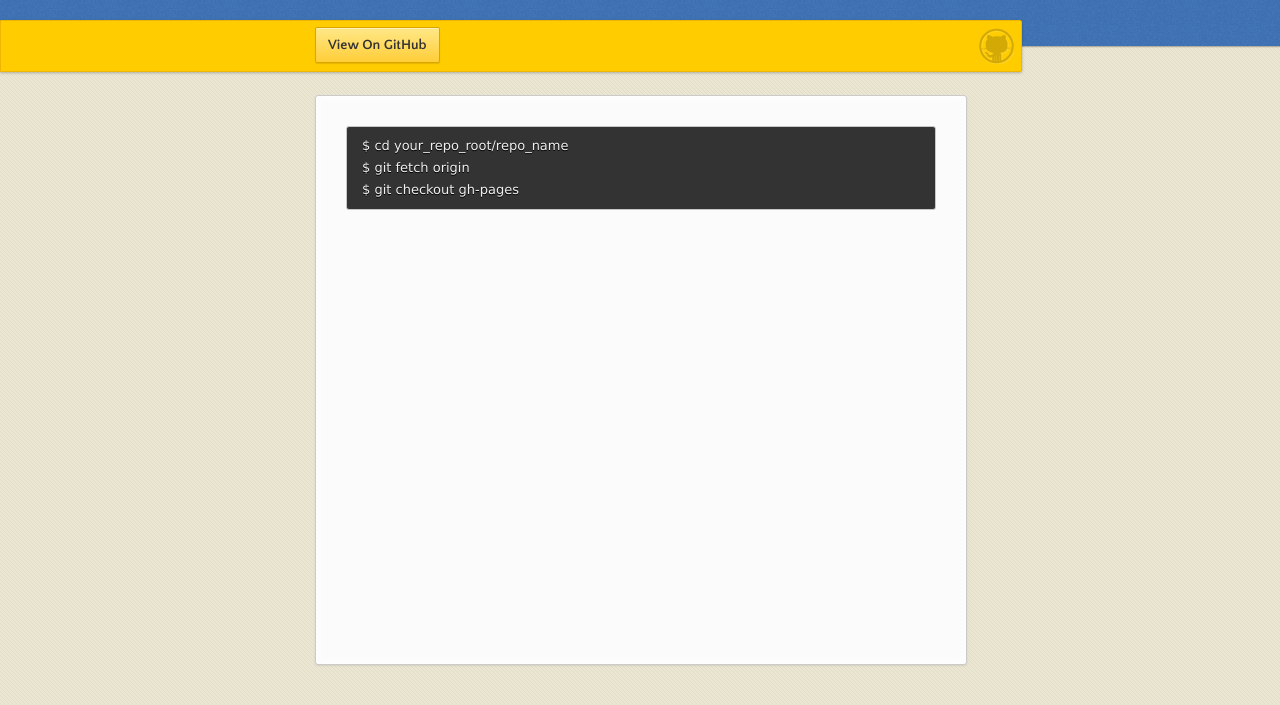
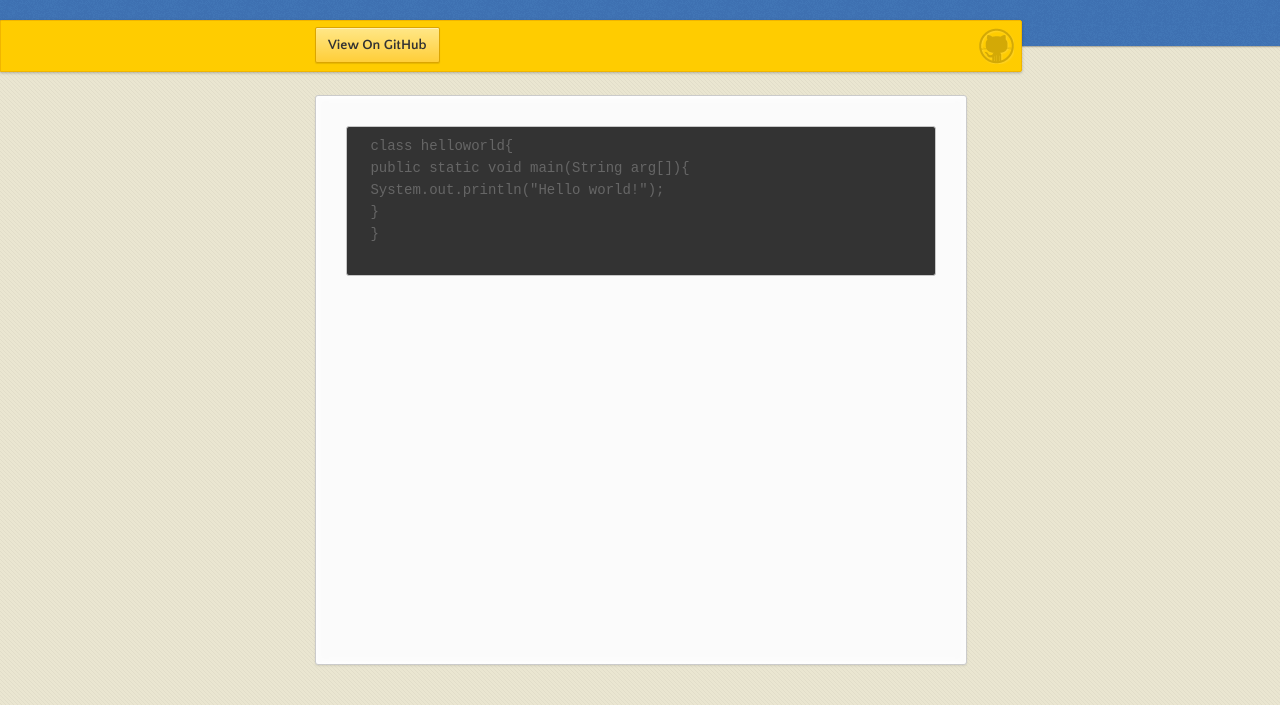
Before and after one commit to HelenMaeots/HelenMaeots.github.io, a plain HTML site: page index.html in a window 1280 px wide. Shown: the part 95-800 px from the top of the page. Drawn offline with nearby package versions, Linux system fonts and the light colour scheme.

Commit message:
Update index.html

```diff
--- a/index.html
+++ b/index.html
@@ -29,10 +29,14 @@
 
     <div class="wrapper">
       <section>
-<pre><code>$ cd your_repo_root/repo_name
-$ git fetch origin
-$ git checkout gh-pages
-</code></pre>
+<pre>
+ class helloworld{
+ public static void main(String arg[]){
+ System.out.println("Hello world!");
+ }
+ }
+
+</pre>
 
   </body>
 </html>
```
